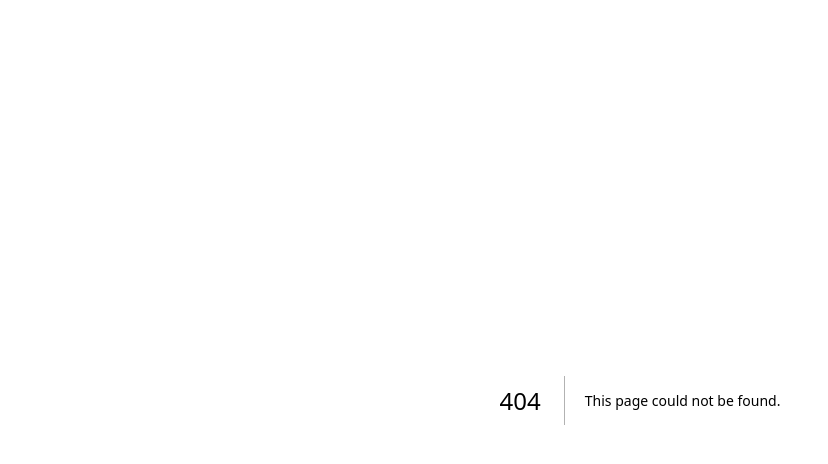
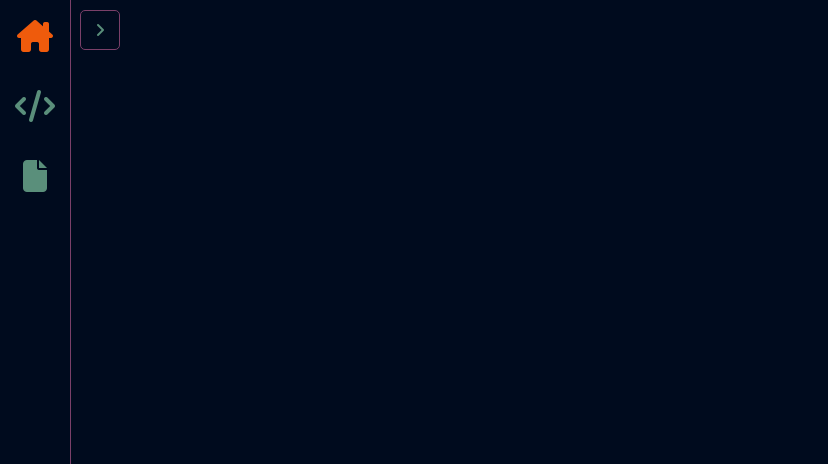
Before and after one commit to danielxhogan/portfolio22, a Next.js app: page /projects in a window 1280 px wide. Before the commit this address had no page. Shown: the top 464 px of the page, without its empty margins (0-828 px from the left). Built offline with nearby package versions, Linux system fonts and the light colour scheme.

Commit message:
add blank projects page with SideNav

```diff
--- /dev/null
+++ b/pages/projects.tsx
@@ -0,0 +1,18 @@
+import SideNav from '../components/SideNav'
+
+import Head from 'next/head'
+
+import styles from '../styles/Projects.module.css'
+
+export default function Projects() {
+  return (
+    <>
+      <Head>
+        <title>danielxhogan | projects</title>
+      </Head>
+      <main className={styles['main']}>
+        <SideNav />
+      </main>
+    </>
+  )
+}
```
Also changed, not shown: styles/Projects.module.css (added).
